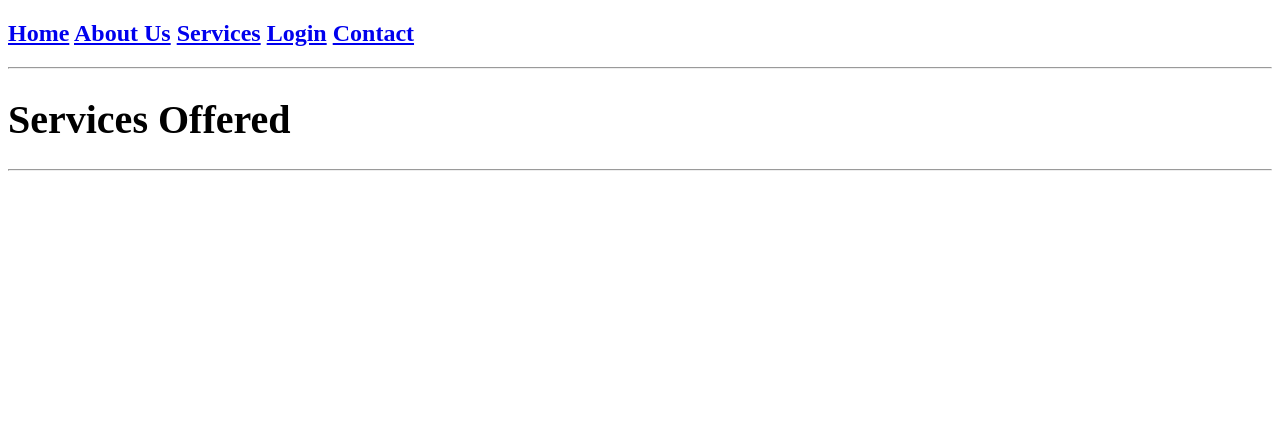
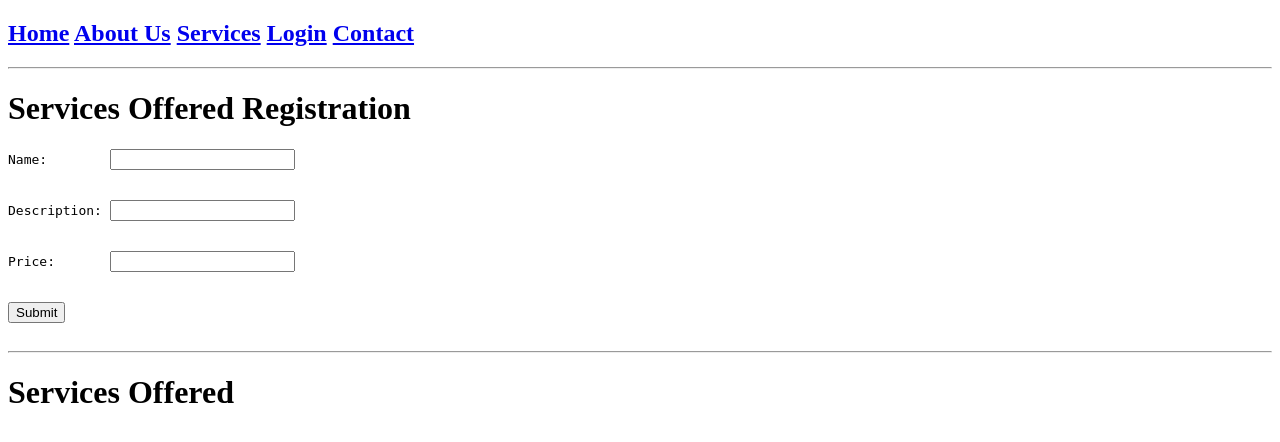
Before and after one commit to VigneshSahoo/Arch, a Django app: page /services/ in a window 1280 px wide. Shown: the top 442 px of the page. Run offline with Django 4.2, Linux system fonts and the light colour scheme; data that the repository does not hold is empty.

Commit message:
Created models.

```diff
--- a/website/templates/login_page.html
+++ b/website/templates/login_page.html
@@ -8,6 +8,7 @@
 </head>
 <body>
 Login page
+<hr>
 </body>
 {% endblock %}
 </html>
--- a/website/templates/services.html
+++ b/website/templates/services.html
@@ -1,19 +1,22 @@
-<!DOCTYPE html>
 {% extends 'navbar.html' %}
 {% block content %}
-<html lang="en">
-<head>
-    <meta charset="UTF-8">
-    <title>Services</title>
-</head>
-<body>
-<h1 style="font-size:40px;">Services Offered</h1>
+<h1>Services Offered Registration</h1>
+
+<form method="POST" action="" >
+    {% csrf_token %}
+    <pre>
+Name:        <input type="text" name="so_name" value="" width="200"> <br><br>
+Description: <input type="text" name="so_description" value="" width="200"> <br><br>
+Price:       <input type="text" name="so_price" value="" width="200"> <br><br>
+<input type="submit" value="Submit">
+    </pre>
+</form>
 <hr>
-<h3>
+
+<h1>Services Offered</h1>
 {% for i in data %}
-{{ i.s_name }}: {{ i.s_price }} <br>
+Service Name : {{ i.s_name }} <br>
+Service Price: {{ i.s_price }} <br>
+Service Description: {{ i.s_description }} <br><br>
 {% endfor %}
-</h3>
-</body>
 {% endblock %}
-</html>
--- a/website/views.py
+++ b/website/views.py
@@ -21,7 +21,18 @@ def about_us(request):
 def services_off(request):
     data = models.Services.objects.all()
     context = {'data': data}
-    return render(request, 'services.html', context)
+    if request.method == "POST":
+        name = request.POST.get('so_name')
+        desc = request.POST.get('so_description')
+        price = request.POST.get('so_price')
+        x = models.Services(s_name=name,
+                            s_description=desc,
+                            s_price=price)
+        if x is not None:
+            x.save()
+            return render(request, 'services.html', context)
+    else:
+        return render(request, 'services.html', context)
 
 
 def login_page(request):
```
